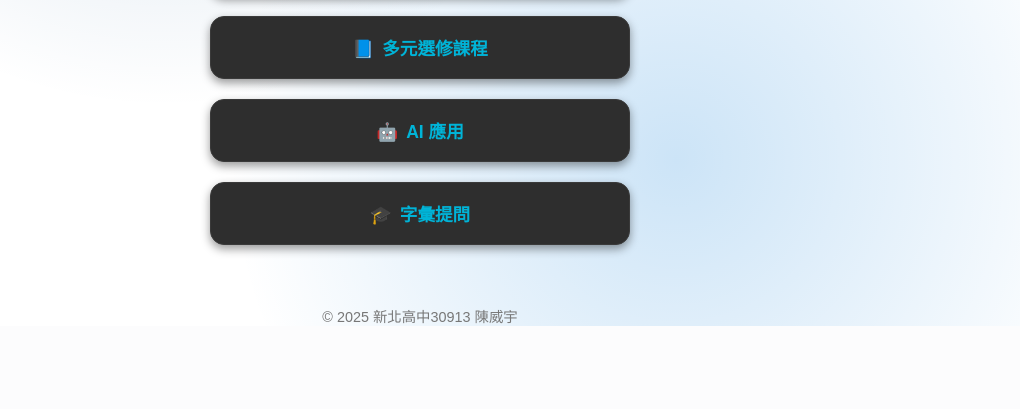
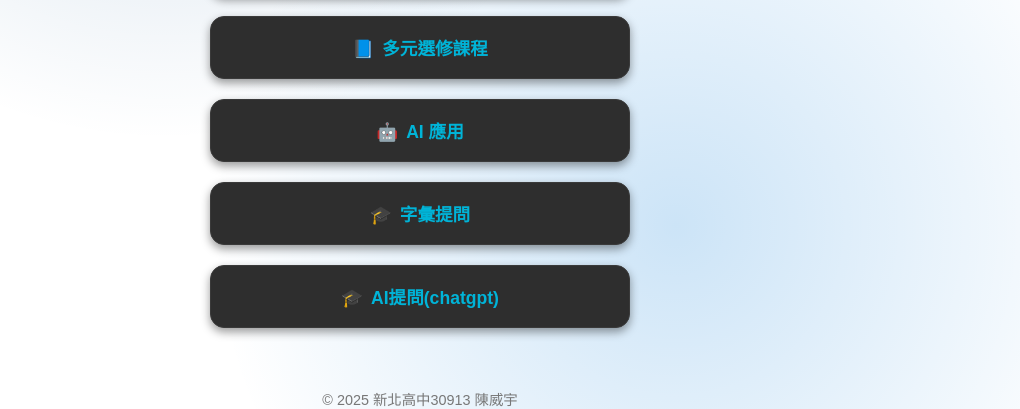
Before and after one commit to willsonchen8866/resume_NTSH, a Flask app: page / in a window 1280 px wide. Shown: the part 506-915 px from the top of the page, without its empty margins (220-1240 px from the left). Before the commit the page ends 832 px from the top, so only its background shows below. Run offline with Flask 3, Linux system fonts and the light colour scheme.

Commit message:
Update index.html

```diff
--- a/templates/index.html
+++ b/templates/index.html
@@ -81,6 +81,7 @@
         <a href="/electives" class="btn"><span class="emoji">📘</span>多元選修課程</a>
         <a href="/ai" class="btn"><span class="emoji">🤖</span>AI 應用</a>
         <a href="/ask" class="btn"><span class="emoji">🎓</span>字彙提問</a>
+        <a href="/azure" class="btn"><span class="emoji">🎓</span>AI提問(chatgpt)</a>
     </div>
 
     <footer>© 2025 新北高中30913 陳威宇</footer>
```
